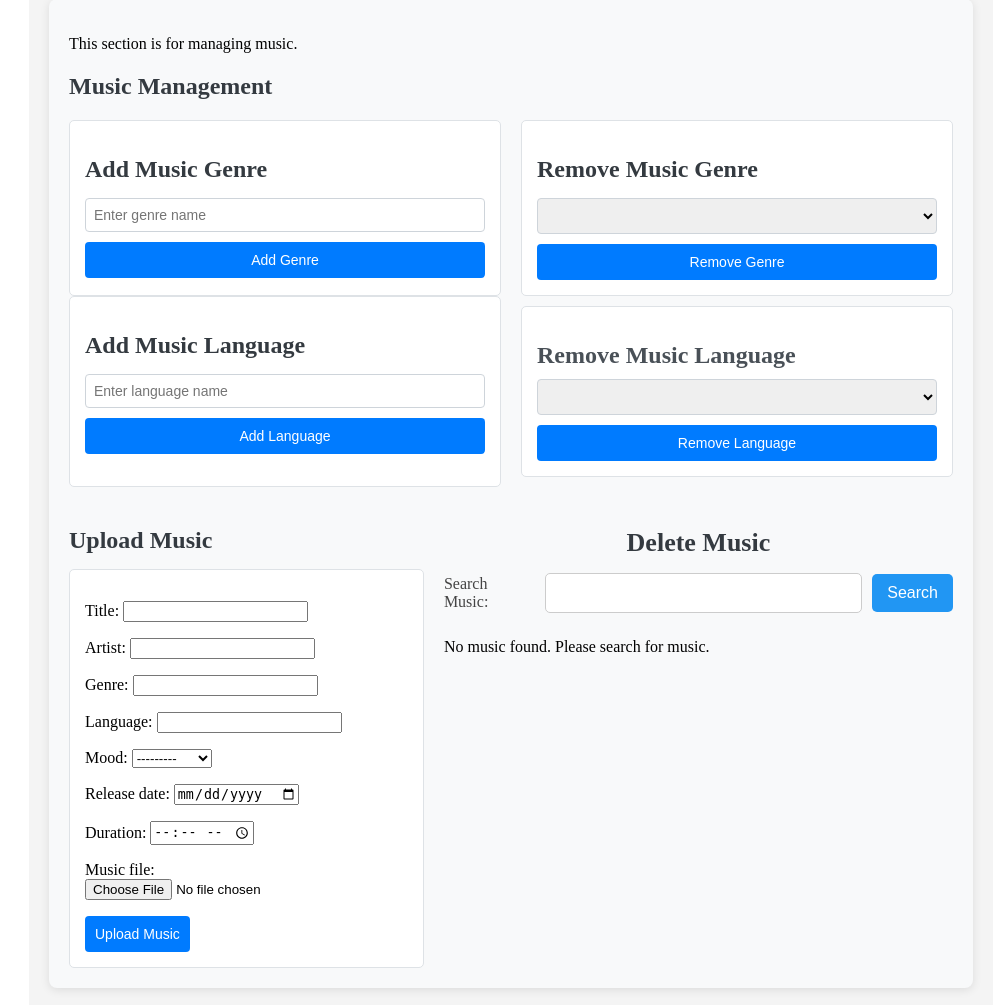
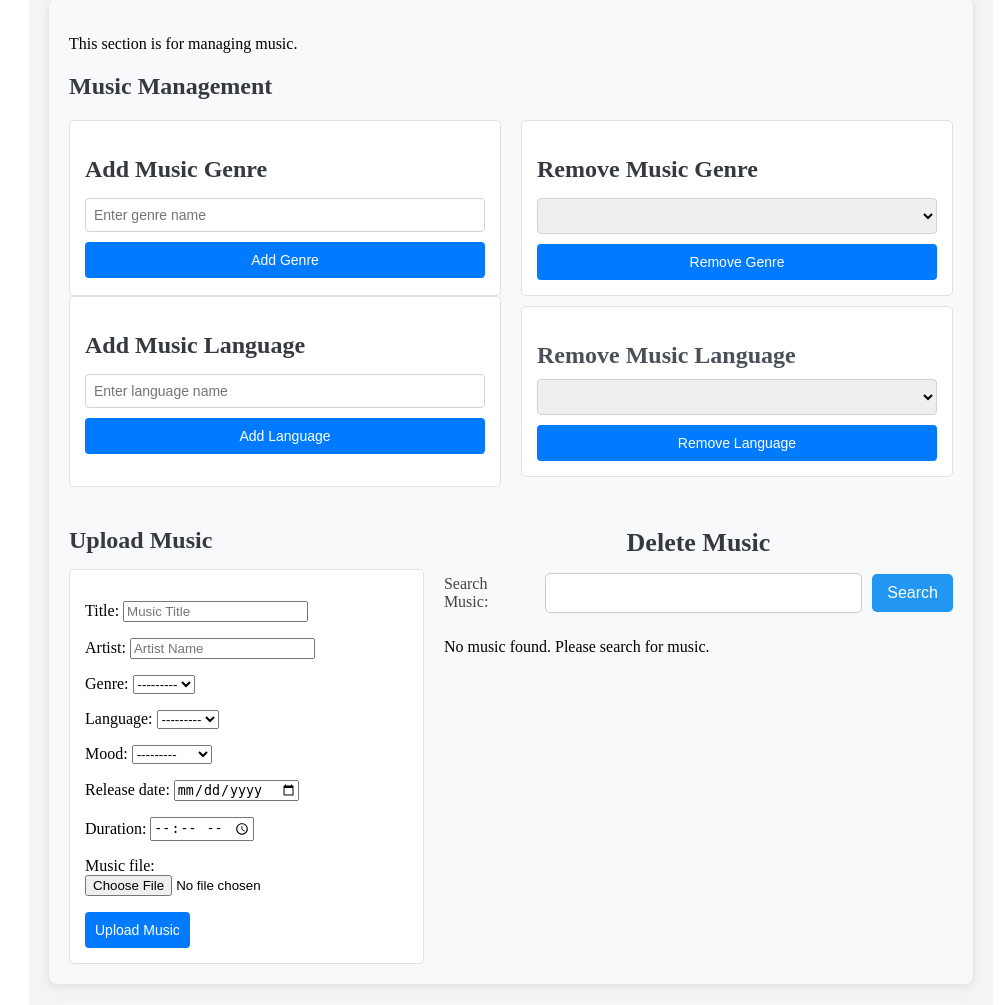
Before and after one commit to adarsh-varrier/FaceBeat, a Django app: page /consumers/dashboard/ in a window 1280 px wide. Shown: the part 1351-2356 px from the top of the page, without its empty margins (279-1280 px from the left). Run offline with Django 5.2, Linux system fonts and the light colour scheme; the visitor is signed in with stand-in values (Sample User, id 1); data comes from the database, SQL or seed files in the repository; data that the repository does not hold is empty.

Commit message:
small change

```diff
--- a/consumers/forms.py
+++ b/consumers/forms.py
@@ -45,12 +45,25 @@ class ReplyForm(forms.Form):
     reply_text = forms.CharField(widget=forms.Textarea, label="Reply", max_length=500)
 
 class MusicUploadForm(forms.ModelForm):
+    genre = forms.ModelChoiceField(
+        queryset=MusicGenre.objects.all(),  # Dropdown for genre
+        widget=forms.Select(attrs={'class': 'form-control'}),  # Apply styling if needed
+        label='Genre'
+    )
+    language = forms.ModelChoiceField(
+        queryset=MusicLanguage.objects.all(),  # Dropdown for language
+        widget=forms.Select(attrs={'class': 'form-control'}),
+        label='Language'
+    )
     class Meta:
         model = Music
         fields = ['title', 'artist', 'genre', 'language', 'mood', 'release_date', 'duration', 'music_file']  # Added mood field
         widgets = {
             'release_date': forms.DateInput(attrs={'type': 'date'}),
             'duration': forms.TimeInput(attrs={'type': 'time'}),
+            'title': forms.TextInput(attrs={'class': 'form-control', 'placeholder': 'Music Title'}),
+            'artist': forms.TextInput(attrs={'class': 'form-control', 'placeholder': 'Artist Name'}),
+            'music_file': forms.FileInput(attrs={'class': 'form-control'}),
         }
 class MusicSearchForm(forms.Form):
     query = forms.CharField(max_length=255, required=False, label='Search Music')
--- a/templates/user_dashboard.html
+++ b/templates/user_dashboard.html
@@ -200,6 +200,7 @@
             <div class="dash-usermanagement-heading">
                 <h1>User Management</h1>
             </div>
+            <div class="consumers">
             <div class="dash-list of users">
                 <div class="userlist-heading"><h2>List of Users:</h2></div>
                 <ul class="user-list">
@@ -217,6 +218,7 @@
                         <li>No users found.</li>
                     {% endfor %}
                 </ul>
+            </div>
             </div>
             <div class="dash-admin-list">
                 <div class="admin-list-head"><h2>List of Admin:</h2></div>
```
Also changed, not shown: 2 other files.
